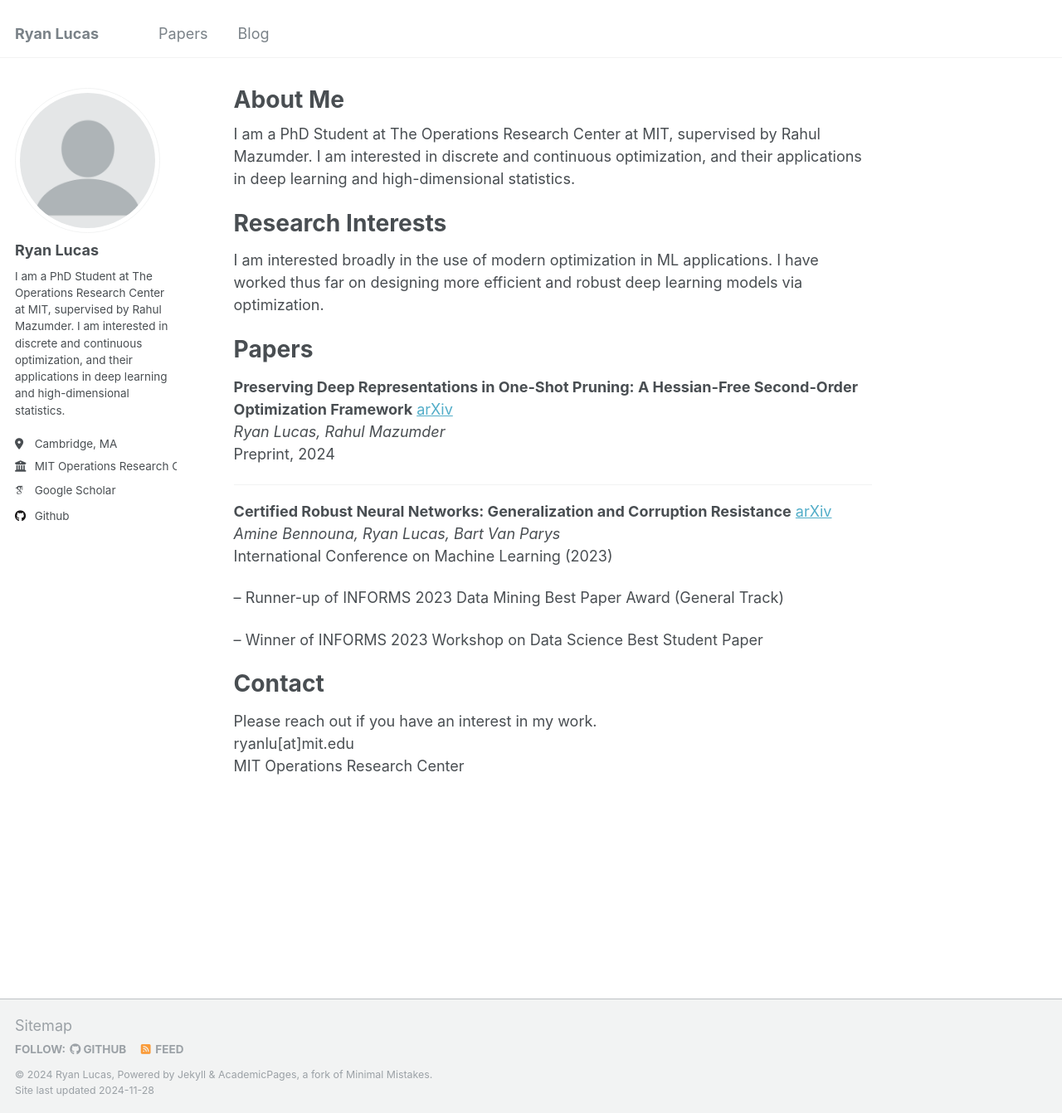
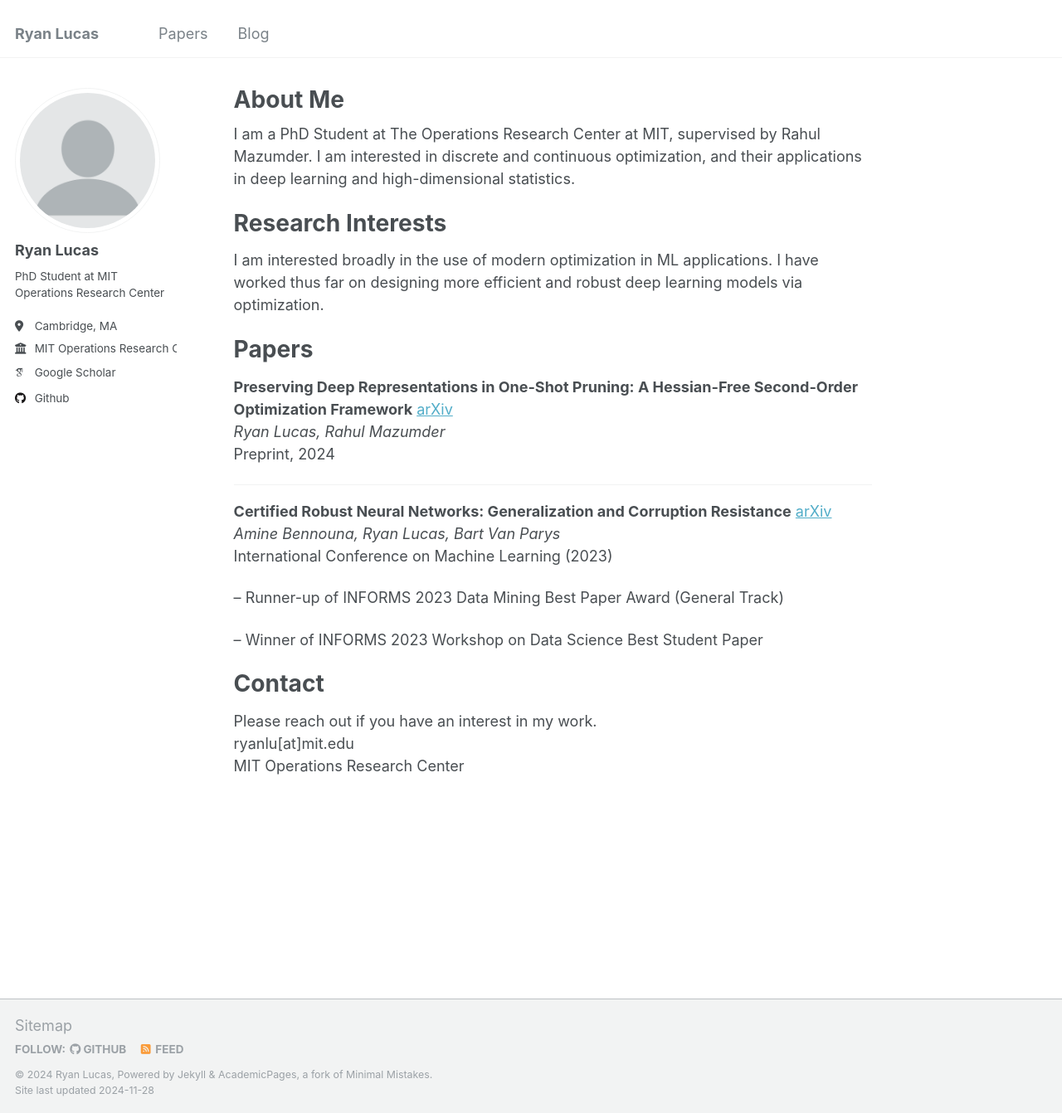
Before and after one commit to RyanLucas3/RyanLucas3.github.io, a Jekyll site: the page built from _pages/about.md, in a window 1280 px wide and 1342 px high. Shown: the whole window at 83% size. Built offline with Jekyll 4.4.1, drawn with Linux system fonts in a browser that asks for light colours; some web fonts are replaced.

Commit message:
Update _config.yml

```diff
--- a/_config.yml
+++ b/_config.yml
@@ -22,7 +22,7 @@ author:
   avatar           : "profile.png"
   name             : "Ryan Lucas"
   pronouns         :
-  bio              : "I am a PhD Student at The Operations Research Center at MIT, supervised by Rahul Mazumder. I am interested in discrete and continuous optimization, and their applications in deep learning and high-dimensional statistics."
+  bio              : "PhD Student at MIT Operations Research Center"
   location         : "Cambridge, MA"
   employer         : "MIT Operations Research Center"
   uri              :
```
